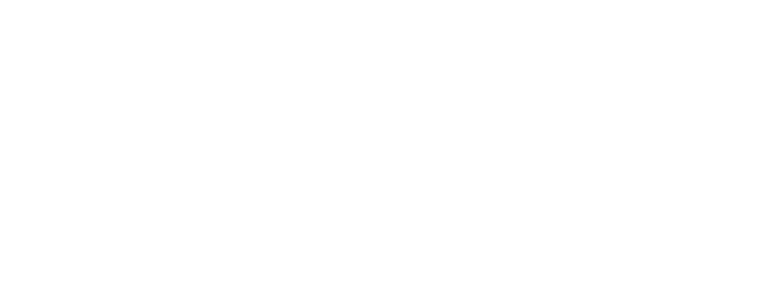
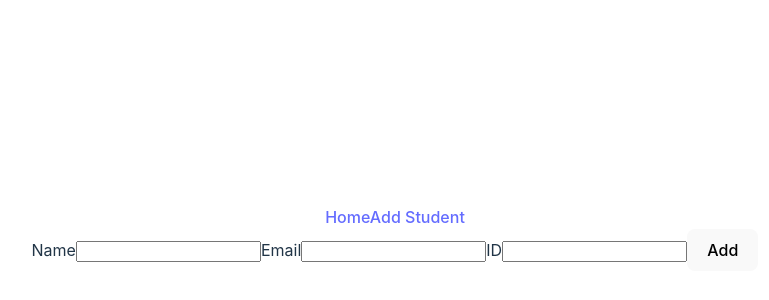
Before and after one commit to zynbahmed/studentsHackathon, a Vue app: page /addstudent in a window 1280 px wide. Before the commit this address had no page. Shown: the part 162-462 px from the top of the page, without its empty margins (245-1014 px from the left). Built offline with nearby package versions, Linux system fonts and the light colour scheme.

Commit message:
create Add student form

```diff
--- a/src/App.vue
+++ b/src/App.vue
@@ -1,8 +1,19 @@
-<script setup></script>
+<script>
+import NavBar from './components/NavBar.vue'
+export default {
+  name: 'App',
+  components: { NavBar }
+}
+</script>
 
 <template>
   <div>
-    <router-view header="Students"></router-view>
+    <header>
+      <NavBar />
+    </header>
+    <main>
+      <router-view header="Students"></router-view>
+    </main>
   </div>
 </template>
 
--- /dev/null
+++ b/src/components/NavBar.vue
@@ -0,0 +1,12 @@
+<script>
+export default {
+  name: 'NavBar'
+}
+</script>
+
+<template>
+  <div class="nav">
+    <router-link to="/" name="Home">Home</router-link>
+    <router-link to="/addstudent">Add Student</router-link>
+  </div>
+</template>
--- /dev/null
+++ b/src/pages/AddStudent.vue
@@ -0,0 +1,40 @@
+<script>
+import axios from 'axios'
+import { BASE_URL } from '../globals'
+export default {
+  name: 'AddStudent',
+  data: function () {
+    return {
+      name: '',
+      email: '',
+      id: null
+    }
+  },
+  methods: {
+    handleFormChange(event) {
+      this[event.target.id] = event.target.value
+    },
+    async handleSubmit(event) {
+      event.preventDefault()
+      await axios.post(`${BASE_URL}/students`, { name, email, id })
+      this.name = ''
+      this.email = ''
+      this.id = null
+    }
+  }
+}
+</script>
+
+<template>
+  <div class="student-form">
+    <form action="" @submit="handleSubmit">
+      <label for="name">Name</label>
+      <input type="text" id="name" @change="handleFormChange" />
+      <label for="email">Email</label>
+      <input type="email" id="email" @change="handleFormChange" />
+      <label for="id">ID</label>
+      <input type="number" id="id" @change="handleFormChange" />
+      <button>Add</button>
+    </form>
+  </div>
+</template>
--- a/src/router.js
+++ b/src/router.js
@@ -1,11 +1,17 @@
 import { createWebHistory, createRouter } from 'vue-router'
 import Home from './pages/Home.vue'
+import AddStudent from './pages/AddStudent.vue'
 
 const routes = [
   {
     path: '/',
     component: Home,
     name: 'Home'
+  },
+  {
+    path: '/addstudent',
+    component: AddStudent,
+    name: 'AddStudent'
   }
 ]
 
```
